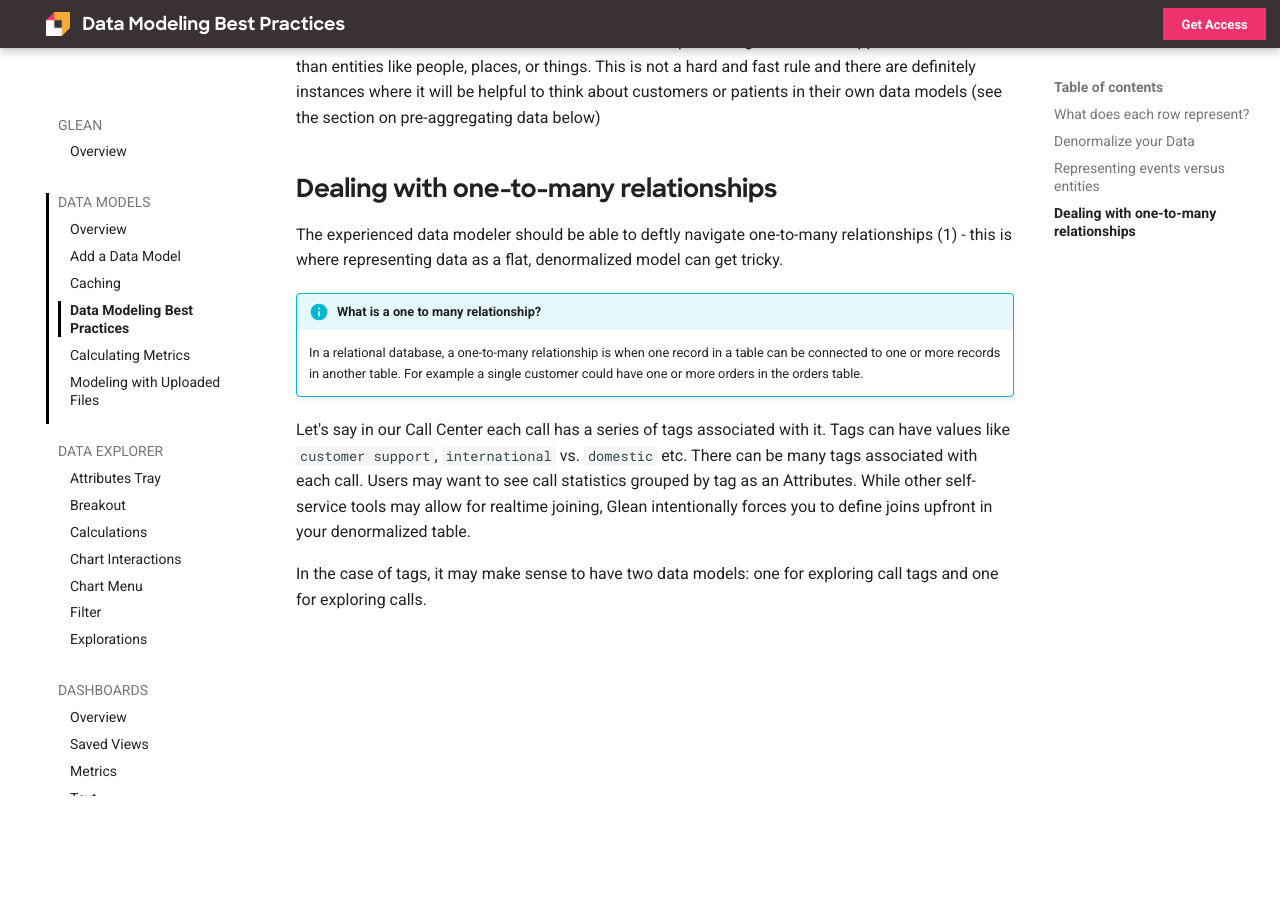
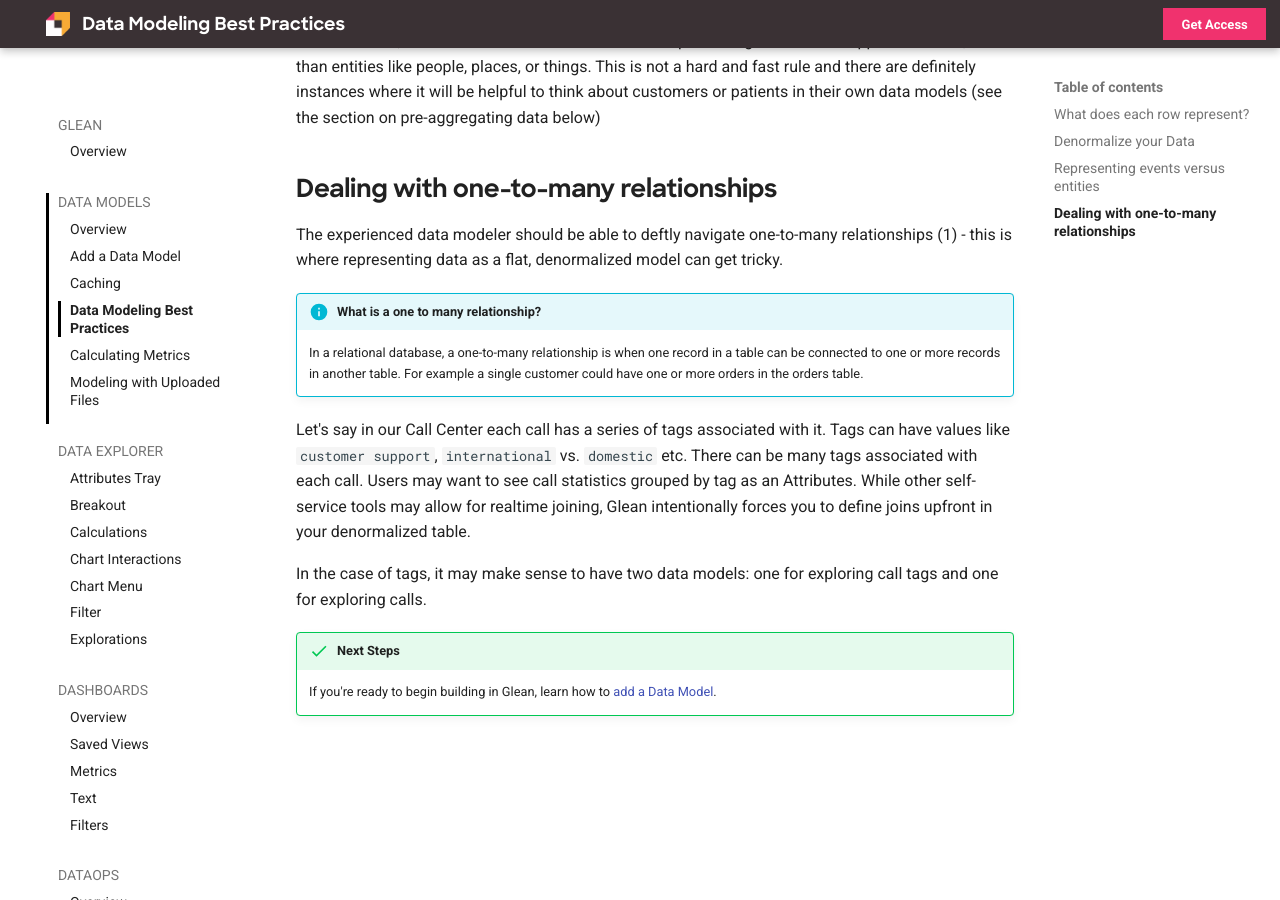
Before and after one commit to gleannyc/documentation, an MkDocs documentation site: the page built from docs/guides/data-modeling-best-practices.md, in a window 1280 px wide and 900 px high, scrolled down 1547 px. Built offline with MkDocs 1.6.1 and Material for MkDocs 9.7.7, drawn with Linux system fonts in a browser that asks for light colours; before the commit the page ends 2343 px from its top, so only the background shows below that.

Commit message:
formatting

```diff
--- a/docs/guides/data-modeling-best-practices.md
+++ b/docs/guides/data-modeling-best-practices.md
@@ -1,10 +1,10 @@
-The goal of modeling data is to accurately measure a workflow or process in your organization.  If you are monitoring clinical trials patients, you might have a data model for patients.  If you are managing a call center, you may have a data model for calls.  Since a Glean data model is based on a single underlying table, you should denormalize and join in as much relevant data as possible.  Below are useful guidelines for how to think about and optimize your data models.
+The goal of modeling data is to accurately measure a workflow or process in your organization. If you are monitoring clinical trials patients, you might have a data model for patients. If you are managing a call center, you may have a data model for calls. Since a Glean data model is based on a single underlying table, you should denormalize and join in as much relevant data as possible. Below are useful guidelines for how to think about and optimize your data models.
 
 ## What does each row represent?
 
-You should start data modeling by asking yourself what each row in your data model will actually represents.  This is the most important step of data modeling (and too-often overlooked!) - picking a bad entry point can cause maintenance headaches down the line.  If you're modeling calls in a call center, maybe every row is going to represent a call.
+You should start data modeling by asking yourself what each row in your data model will actually represents. This is the most important step of data modeling (and too-often overlooked!) - picking a bad entry point can cause maintenance headaches down the line. If you're modeling calls in a call center, maybe every row is going to represent a call.
 
-In data warehousing terms, this is often referred to as [the grain or granularity of a table](http://www.datamartist.com/data-granularity-avoid-going-against-the-grain).
+In data warehousing terms, this is often referred to as [the grain or granularity of a table](http://www.datamartist.com/data-granularity-avoid-going-against-the-grain){:target="\_blank"}.
 
 If it's hard to describe what each row represents, it's possible you're not picking a good concept to model and that exploring this model in Glean won't be very intuitive.
 
@@ -28,12 +28,11 @@
     1.  Since data is stored by column - oftentimes data can be compressed efficiently and the data duplication isn't as big of a deal compared to if the data was stored by rows.
     2.  For each query, the database will only process and scan data in the columns necessary for your query.
 
-
 ## Representing events versus entities
 
-The number of rows in a data model should grow over time.  It's helpful to think of data models as representing events, like a call in a call center or a new patient being added to a clinical trial.  This actually contradicts an example in the first section above where we proposed a data model for patients in a medical context.  While patients might be a reasonable starting point, it might be more helpful to think of the data model as representing *new* patients or new patient events.
+The number of rows in a data model should grow over time. It's helpful to think of data models as representing events, like a call in a call center or a new patient being added to a clinical trial. This actually contradicts an example in the first section above where we proposed a data model for patients in a medical context. While patients might be a reasonable starting point, it might be more helpful to think of the data model as representing _new_ patients or new patient events.
 
-To summarize, it's easier to think of data models as representing events that happen over time, rather than entities like people, places, or things.  This is not a hard and fast rule and there are definitely instances where it will be helpful to think about customers or patients in their own data models (see the section on pre-aggregating data below)
+To summarize, it's easier to think of data models as representing events that happen over time, rather than entities like people, places, or things. This is not a hard and fast rule and there are definitely instances where it will be helpful to think about customers or patients in their own data models (see the section on pre-aggregating data below)
 
 ## Dealing with one-to-many relationships
 
@@ -43,7 +42,10 @@
 
     In a relational database, a one-to-many relationship is when one record in a table can be connected to one or more records in another table.  For example a single customer could have one or more orders in the orders table.
 
-
-Let's say in our Call Center each call has a series of tags associated with it.  Tags can have values like `customer support`, `international` vs. `domestic` etc.  There can be many tags associated with each call.  Users may want to see call statistics grouped by tag as an Attributes.  While other self-service tools may allow for realtime joining, Glean intentionally forces you to define joins upfront in your denormalized table.
+Let's say in our Call Center each call has a series of tags associated with it. Tags can have values like `customer support`, `international` vs. `domestic` etc. There can be many tags associated with each call. Users may want to see call statistics grouped by tag as an Attributes. While other self-service tools may allow for realtime joining, Glean intentionally forces you to define joins upfront in your denormalized table.
 
 In the case of tags, it may make sense to have two data models: one for exploring call tags and one for exploring calls.
+
+!!! success "Next Steps"
+
+    If you're ready to begin building in Glean, learn how to [add a Data Model](../docs/data-modeling/add-data-model.md).
```
Also changed, not shown: other parts of docs/guides/data-modeling-best-practices.md (+2 -2 lines).
